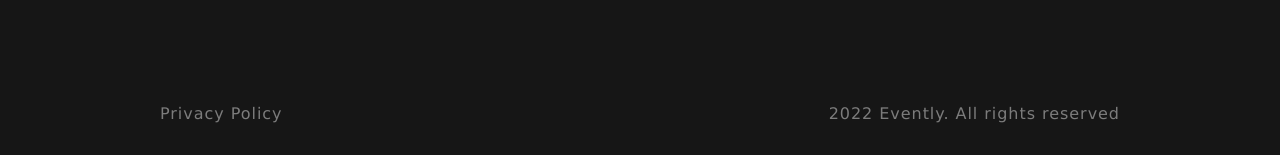
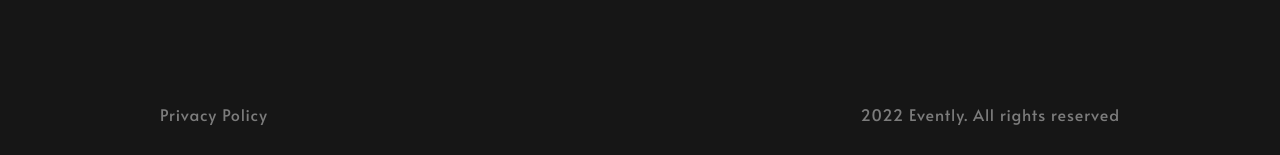
Before and after one commit to FakeTicTac/Eventy-Vue, a Vue app in the folder eventy-vue/: page /signup in a window 1280 px wide. Shown: the part 642-797 px from the top of the page. Built offline with nearby package versions, Linux system fonts and the light colour scheme.

Commit message:
Alata Font

```diff
--- a/eventy-vue/src/App.vue
+++ b/eventy-vue/src/App.vue
@@ -1,9 +1,5 @@
 
 <template>
-
-  <div class="app-container">
-
-  </div>
 
 <router-view />
 
@@ -12,27 +8,7 @@
 
 <script lang="ts">
 
-  import Header from './components/Header.vue';
-  import AuthenticationHeader from './components/account/AuthenticationHeader.vue';
-
-  import Footer from './components/Footer.vue';
-
   export default {
-
-    name: "default_layout",
-
-    components: {
-      Header,
-      AuthenticationHeader,
-      Footer,
-    },
-
-    computed: {
-
-      headerComputation() {
-
-      }
-    },
 
   };
 
@@ -41,4 +17,6 @@
 
 <style scoped>
 
+  @import url('https://fonts.googleapis.com/css2?family=Alata&display=swap');
+
 </style>
--- a/eventy-vue/src/assets/css/variables.css
+++ b/eventy-vue/src/assets/css/variables.css
@@ -6,7 +6,7 @@
     --text-secondary: #7C7C7C;
     --base-gradient: linear-gradient(to right, #F9984D 5%, #F32C31 30%, #983C95);
 
-    --base-font-family: 'Lucida Grande', 'Lucida Sans', Arial, sans-serif;
+    --base-font-family: 'Alata', sans-serif;
     --base-letter-spacing: 0.06em;
 
     --base-font-size: 16px;
--- a/eventy-vue/src/components/account/AuthenticationHeader.vue
+++ b/eventy-vue/src/components/account/AuthenticationHeader.vue
@@ -32,6 +32,7 @@
     justify-content: space-between;
     height: 60px;
     padding: 25px;
+    font-family: Open Sans;
     background-color: var(--background-primary);
 }
 
```
